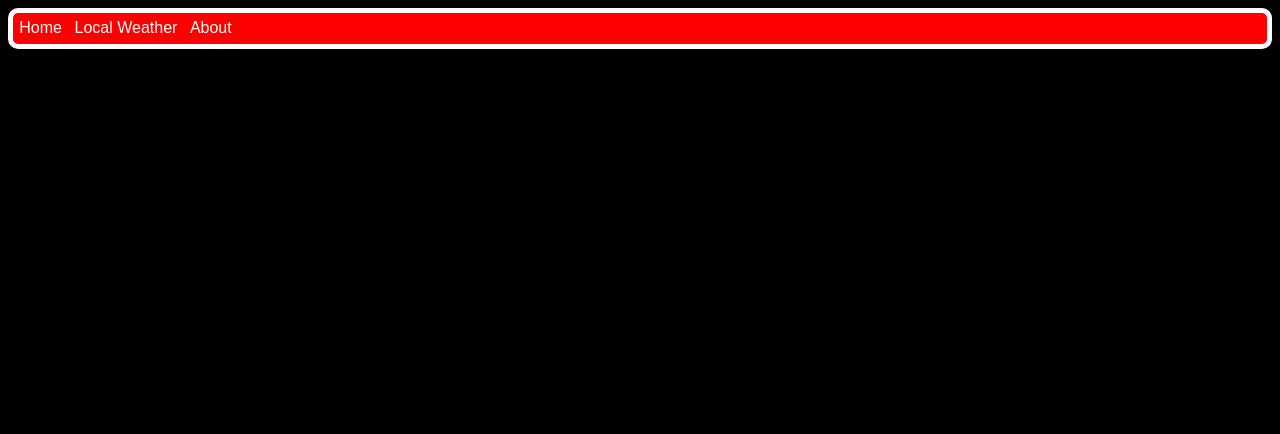
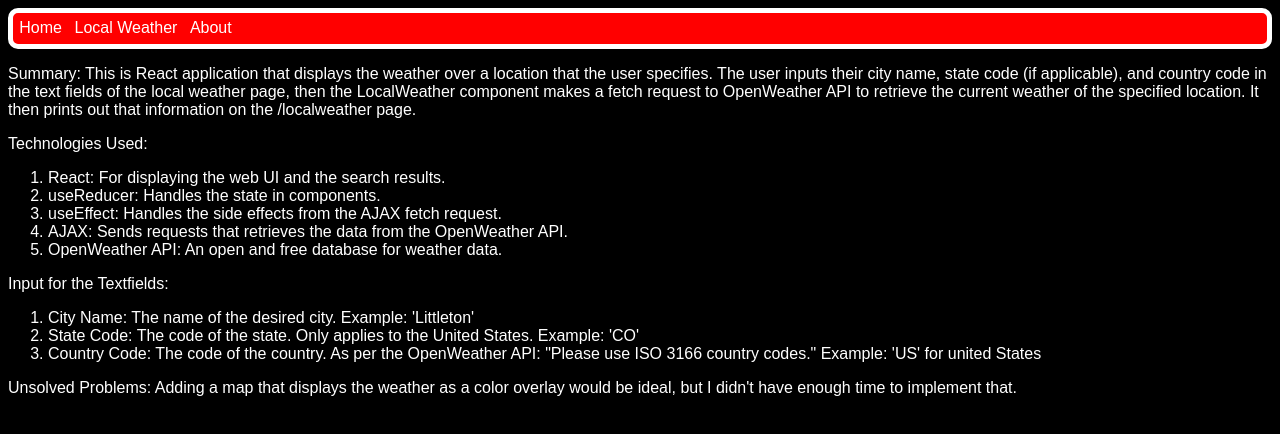
Before and after one commit to coleman7245/SBA-320H-React-Web-Application-Project, a React (Vite) app: page /about in a window 1280 px wide. Shown: the top 434 px of the page. Built offline with nearby package versions, Linux system fonts and the light colour scheme.

Commit message:
Finished the About page.

```diff
--- a/src/components/AboutPage.jsx
+++ b/src/components/AboutPage.jsx
@@ -1,9 +1,34 @@
 import Navbar from "./Navbar";
+import '../styles/AboutPage.css';
 
-function AboutPage() {
+function AboutPage({classname='about-page'}) {
     return (
-        <div>
+        <div className={classname}>
             <Navbar />
+            <p>
+                Summary: This is React application that displays the weather over a location that the user specifies. The user inputs their city name, state code (if applicable), and country code in the text fields of the local weather page, then the LocalWeather component makes a fetch request to OpenWeather API to retrieve the current weather of the specified location. It then prints out that information on the /localweather page.
+            </p>
+            <p>
+                Technologies Used:
+            </p>
+            <ol>
+                <li>React: For displaying the web UI and the search results.</li>
+                <li>useReducer: Handles the state in components.</li>
+                <li>useEffect: Handles the side effects from the AJAX fetch request.</li>
+                <li>AJAX: Sends requests that retrieves the data from the OpenWeather API.</li>
+                <li>OpenWeather API: An open and free database for weather data.</li>
+            </ol>
+            <p>
+                Input for the Textfields:
+            </p>
+            <ol>
+                <li>City Name: The name of the desired city. Example: 'Littleton'</li>
+                <li>State Code: The code of the state. Only applies to the United States. Example: 'CO'</li>
+                <li>Country Code: The code of the country. As per the OpenWeather API: "Please use ISO 3166 country codes." Example: 'US' for united States</li>
+            </ol>
+            <p>
+                Unsolved Problems: Adding a map that displays the weather as a color overlay would be ideal, but I didn't have enough time to implement that.
+            </p>
         </div>
     )
 }
--- a/src/components/Canvas.jsx
+++ /dev/null
@@ -1,5 +0,0 @@
-function Canvas() {
-
-}
-
-export default Canvas;
--- /dev/null
+++ b/src/styles/AboutPage.css
@@ -0,0 +1,4 @@
+.about-page p, ol {
+    color: white;
+    font: 1em 'Arial';
+}
```
